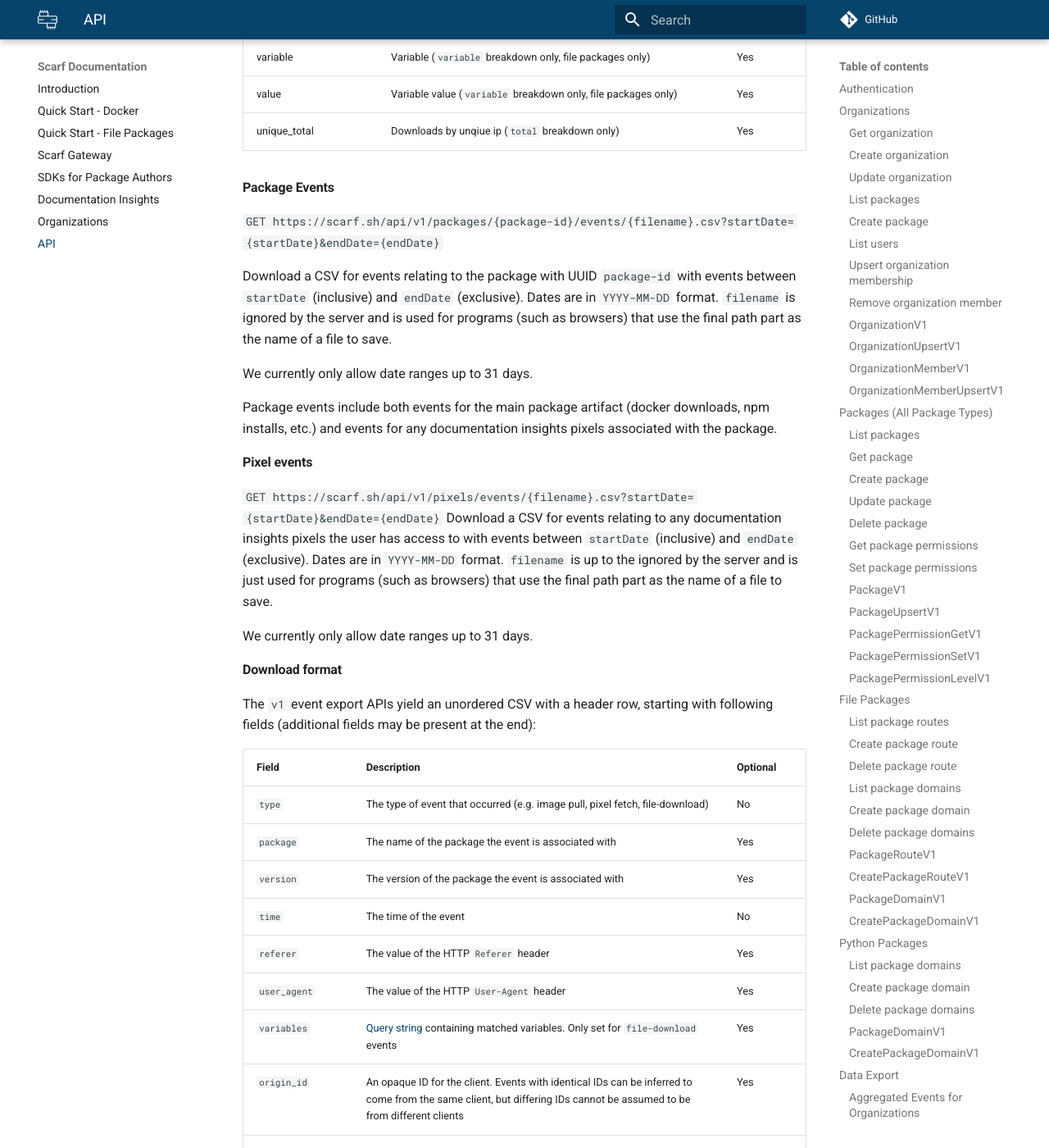
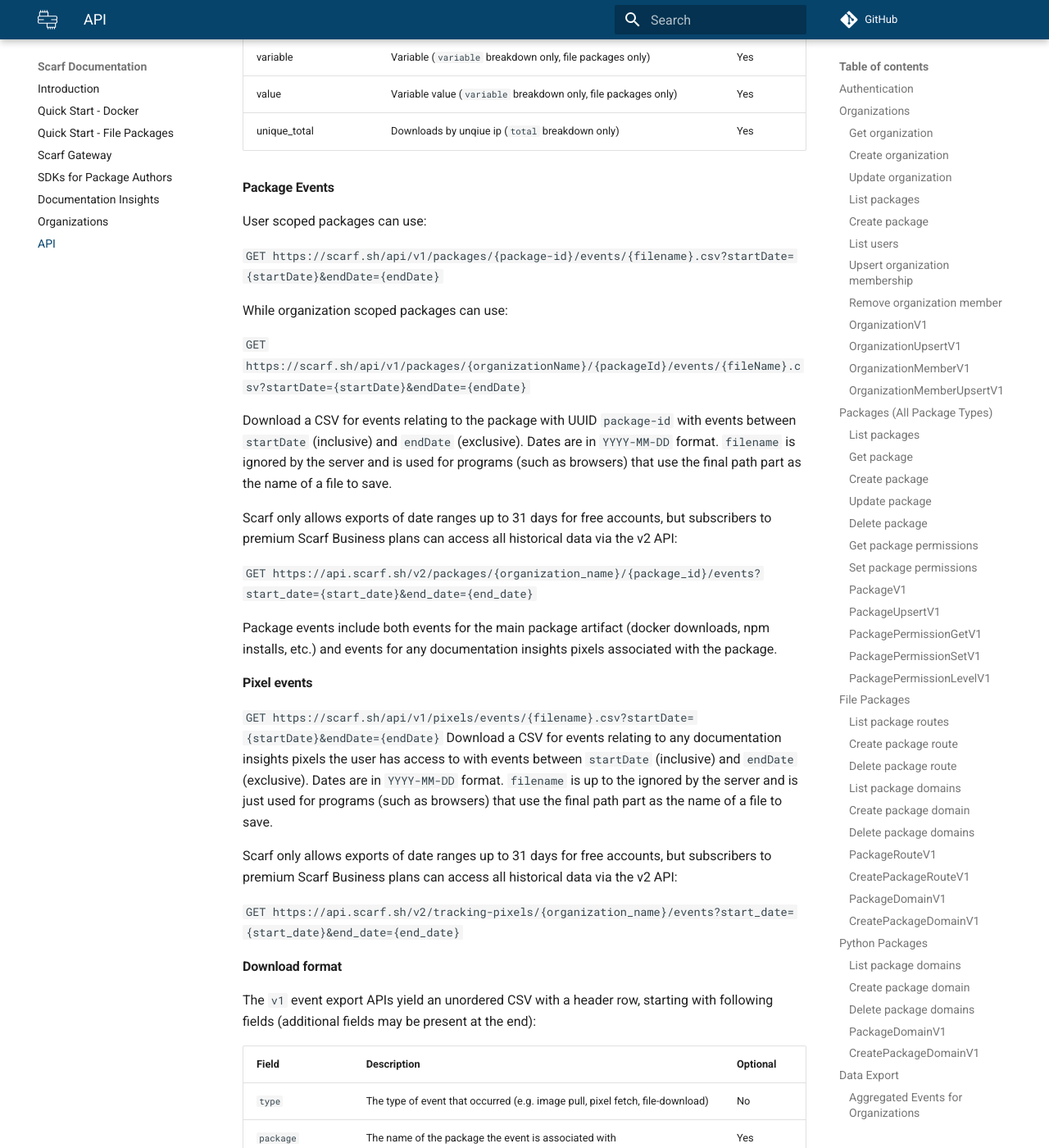
Before and after one commit to scarf-sh/docs, an MkDocs documentation site: the page built from docs/api.md, in a window 1280 px wide and 1400 px high, scrolled down 10068 px. Shown: the whole window at 82% size. Built offline with MkDocs 1.6.1 and Material for MkDocs 9.7.7, drawn with Linux system fonts in a browser that asks for light colours; comment, search, counter and statistics services are not loaded.

Commit message:
v2 api export info

```diff
--- a/docs/api.md
+++ b/docs/api.md
@@ -338,11 +338,19 @@
 
 
 #### Package Events
+User scoped packages can use:
+
 `GET https://scarf.sh/api/v1/packages/{package-id}/events/{filename}.csv?startDate={startDate}&endDate={endDate}`
+
+While organization scoped packages can use:
+
+`GET https://scarf.sh/api/v1/packages/{organizationName}/{packageId}/events/{fileName}.csv?startDate={startDate}&endDate={endDate}`
 
 Download a CSV for events relating to the package with UUID `package-id` with events between `startDate` (inclusive) and `endDate` (exclusive). Dates are in `YYYY-MM-DD` format. `filename` is ignored by the server and is used for programs (such as browsers) that use the final path part as the name of a file to save.
 
-We currently only allow date ranges up to 31 days.
+Scarf only allows exports of date ranges up to 31 days for free accounts, but subscribers to premium Scarf Business plans can access all historical data via the v2 API:
+
+`GET https://api.scarf.sh/v2/packages/{organization_name}/{package_id}/events?start_date={start_date}&end_date={end_date}`
 
 Package events include both events for the main package artifact (docker downloads, npm installs, etc.) and events for any documentation insights pixels associated with the package.
 
@@ -350,7 +358,9 @@
 `GET https://scarf.sh/api/v1/pixels/events/{filename}.csv?startDate={startDate}&endDate={endDate}`
 Download a CSV for events relating to any documentation insights pixels the user has access to with events between `startDate` (inclusive) and `endDate` (exclusive). Dates are in `YYYY-MM-DD` format. `filename` is up to the ignored by the server and is just used for programs (such as browsers) that use the final path part as the name of a file to save.
 
-We currently only allow date ranges up to 31 days.
+Scarf only allows exports of date ranges up to 31 days for free accounts, but subscribers to premium Scarf Business plans can access all historical data via the v2 API:
+
+`GET https://api.scarf.sh/v2/tracking-pixels/{organization_name}/events?start_date={start_date}&end_date={end_date}`
 
 #### Download format
 
```
